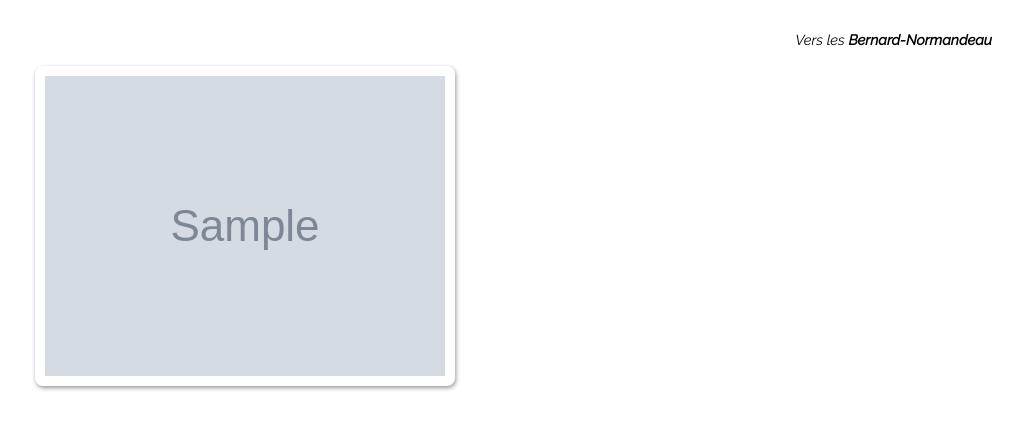
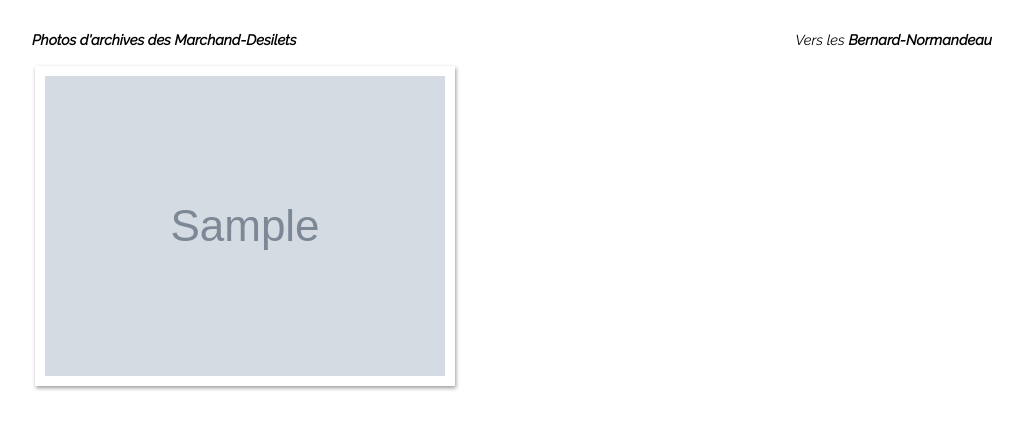
Before and after one commit to micheldesilets/la_famille, a PHP site: page /photo_arch_desilets.php in a window 1280 px wide. Shown: the part 141-571 px from the top of the page, without its empty margins (128-1151 px from the left). Run offline with PHP 8.4, Linux system fonts and the light colour scheme; tables that the repository leaves empty or names only in its code hold one stand-in row (values such as "Sample post"); grey boxes marked "Sample" are stand-in pictures; some libraries are stand-ins or nearby versions.

Commit message:
End of day cleanup

```diff
--- a/css/style.css
+++ b/css/style.css
@@ -266,16 +266,6 @@ main > .post:first-child > h1 {
   /* margin-top: 0.904em;*/
 }
 
-.arch-photo {
-  /*
-  width: 52%;
-  height: auto;
-  border-radius: 8px;
-  cursor: pointer;
-  transition: .4s;
-*/
-}
-
 .gallery img {
   height: auto;
   border-radius: 8px;
@@ -344,19 +334,6 @@ h1 {
   margin-right: 0.25em;*/
 }
 
-/* --- photo gallery --- */
-.thumb-arch {
-  /*  float: left; */
-  border: none;
-  margin-bottom: .5em;
-  max-width: 100%;
-  /*width: 12%;
-  height: auto; */
-  border-radius: 8px;
-  cursor: pointer;
-  transition: 1.4s;
-}
-
 /* Reading page */
 .flip-archive {
   font-style: italic;
@@ -364,6 +341,10 @@ h1 {
   font-size: .9em;
   text-align: right;
   display: block;
+}
+
+.archives-MD {
+  float: left;
 }
 
 .normal-flip-archive {
--- a/index.php
+++ b/index.php
@@ -2,6 +2,7 @@
 <html lang="fr">
 <head>
   <meta charset="UTF-8">
+  se
   <meta name="viewport" content="width=device-width, initial-scale=1"/>
   <title>Famille Normandeau-Desilets - Acceuil</title>
   <link rel="stylesheet" href="css/normalize.css">
--- a/photo_arch_desilets.php
+++ b/photo_arch_desilets.php
@@ -60,9 +60,10 @@
   <div class="page">
     <div class="container">
       <a href="photo_arch_normandeau.php" class="flip-archive">
+        <p class="archives-MD">Photos d'archives des Marchand-Desilets</p>
         <p class="normal-flip-archive">Vers les </p> Bernard-Normandeau</a>
       <!-- ==== START MAIN ==== -->
-      <main role="main" class="arch-photo">
+      <main role="main">
         <section>
           <?php
           $i = 0;
@@ -86,7 +87,7 @@
             ?>
 
             <a data-fancybox="images" data-caption="<?php echo $caption; ?>" href="<?php echo $imageURL; ?>">
-              <img class="thumb-arch" id="boxshadow" src="<?php echo $thumb; ?>" title="<?php echo $title; ?>"
+              <img id="boxshadow" src="<?php echo $thumb; ?>" title="<?php echo $title; ?>"
                    alt="<?php echo $title; ?>"/>
             </a>
 
--- a/photo_arch_normandeau.php
+++ b/photo_arch_normandeau.php
@@ -60,9 +60,10 @@
   <div class="page">
     <div class="container">
       <a href="photo_arch_desilets.php" class="flip-archive">
+        <p class="archives-MD">Photos d'archives des Bernard-Normandeau</p>
         <p class="normal-flip-archive">Vers les </p> Marchand-Desilets</a>
       <!-- ==== START MAIN ==== -->
-      <main role="main" class="arch-photo">
+      <main role="main">
         <section>
           <?php
           $i = 0;
@@ -86,7 +87,7 @@
             ?>
 
             <a data-fancybox="images" data-caption="<?php echo $caption; ?>" href="<?php echo $imageURL; ?>">
-              <img class="thumb-arch" id="boxshadow" src="<?php echo $thumb; ?>" title="<?php echo $title; ?>"
+              <img id="boxshadow" src="<?php echo $thumb; ?>" title="<?php echo $title; ?>"
                    alt="<?php echo $title; ?>"/>
             </a>
 
```
Also changed, not shown: img/archives/marchand-desilets/preview/Auguste_Desilets-1.jpg, img/archives/marchand-desilets/preview/Hélène_et_Michel_Desilets.jpg, img/archives/marchand-desilets/standby/1938 Françoise Desilets.jpg (deleted), img/archives/marchand-desilets/standby/1944 Aout Léon et Corinne Marchand.jpg (deleted), img/archives/marchand-desilets/standby/1949 17 juillet Amie de Jean et Jeanne Desilets 02.jpg (deleted), img/archives/marchand-desilets/standby/1950 Mariage Jean et Jeanne.jpg (deleted), img/archives/marchand-desilets/standby/1956 Mars Michel Desilets.jpg (deleted), img/archives/marchand-desilets/standby/Georgette, Jean et Jeanne Desilets.jpg (deleted), img/archives/marchand-desilets/standby/Grand-maman Marchand (Corinne Lamothe)-Edit.jpg (deleted).
